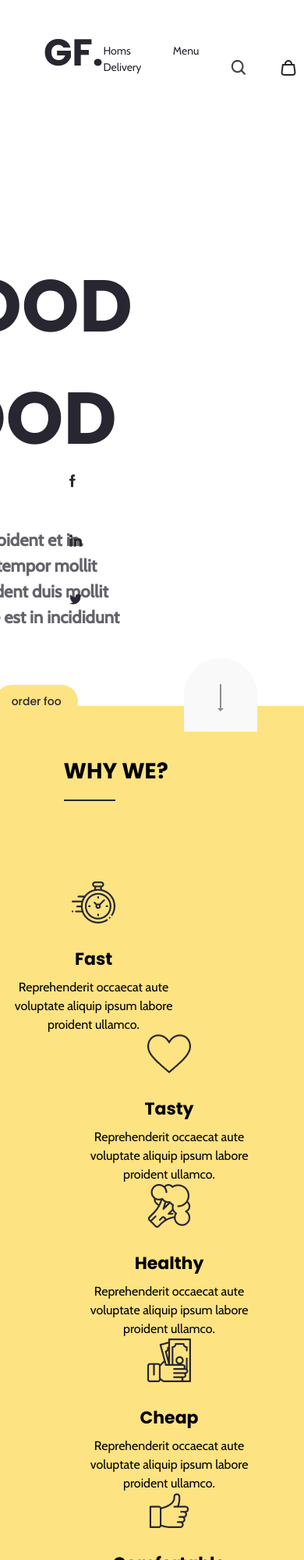
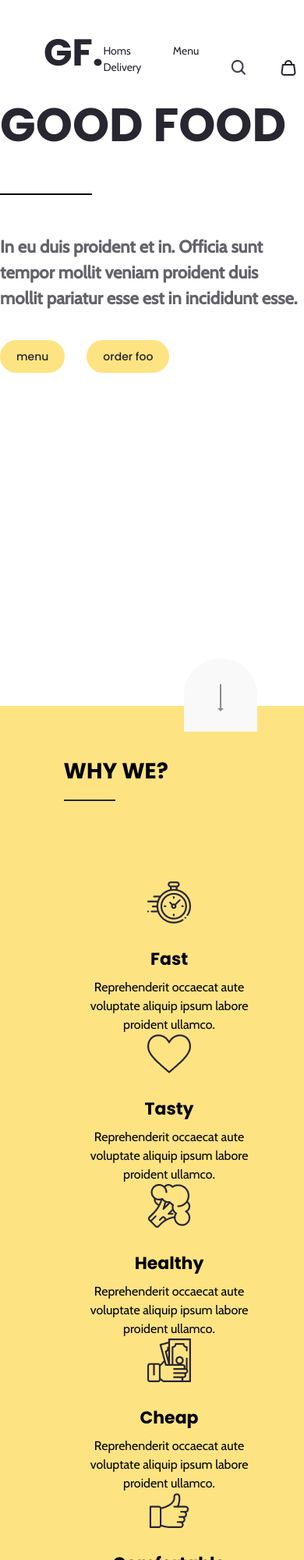
Before and after one commit to VovaKoval/GoodFood, a plain HTML site: page index.html in a window 390 px wide. Shown: the top 2000 px of the page at 78% size. Drawn offline with nearby package versions, Linux system fonts and the light colour scheme.

Commit message:
Повністю готова адаптивність

```diff
--- a/css/style.css
+++ b/css/style.css
@@ -5,6 +5,14 @@
 .header {
     height: 100vh;
     overflow: hidden;
+}
+.header_container{
+    display: flex;
+    width: 100%;
+    max-width: 1920px;
+    justify-content: end;
+    margin-top:40px;
+    z-index: -1000;
 }
 .nav {
     display: inline-block;
@@ -148,13 +156,9 @@
     top: 82px;
 }
 .header_text {
-    display: inline-block;
-    float: right;
-    position: absolute;
+    display: block;
     max-width: 587px;
     max-height: 144px;
-    right: 220px;
-    top: 320px;
 }
 .header_txt {
     font-family: Poppins;
@@ -613,45 +617,52 @@
 }
 
 #overflow {
-	max-width: 100%;
+	width: 100%;
     min-height: 403px;
     overflow: hidden;
 }
 
 .coments_wrapper {
+    width: 100%;
     max-width: 344px;
     text-align: center;
     margin: 0 auto;
 }
 
 .coments_wrapper_left {
+    width: 100%;
     max-width: 174px;
     text-align: center;
     margin: 0 auto;
 }
 .coments_wrapper_right {
+    width: 100%;
     max-width: 174px;
     text-align: center;
     margin: 0 auto;
 }
 
 .coments_img_wrapper {
+    width: 100%;
     max-width: 112px;
     border-radius: 100%;
     margin: 0 auto;
 }
 .coments_img_wrapper_left,
 .coments_img_wrapper_right {
+    width: 100%;
     max-width: 96px;
     border-radius: 100%;
     margin: 0 auto;
 }
 
 .coments_img_wrapper img {
+    width: 100%;
     max-width: 112px;
 }
 .coments_img_wrapper_left img,
 .coments_img_wrapper_right img {
+    width: 100%;
     max-width: 96px;
 }
 .coments_name {
@@ -705,6 +716,7 @@
 }
 
 #desktop:checked ~ #slider{
+    width: 100%;
 	max-width: 960px;
 }
 
@@ -718,6 +730,7 @@
 	margin: 0 0 0 -84px;
 	display: block;
 	height: 68px;
+    width: 100%;
 	max-width: 68px;
 }
 
@@ -731,6 +744,7 @@
 	margin: 0 -84px 0 0;
 	display: block;
 	height: 68px;
+    width: 100%;
 	max-width: 68px;
 }
 
@@ -794,14 +808,17 @@ label, a{
 }
 
 #controls{
-	max-width: 90%;
+    display: flex;
+    width: 90%;
 	height: 50px;
     margin: 0 auto;
+    justify-content: center;
 }
 
 #active label{
 	border-radius: 10px;
 	display: inline-block;
+    width: 100%;
 	max-width: 10px;
 	height: 10px;
 	background: #DEDEDE;
@@ -952,6 +969,52 @@ label, a{
         display: none;
     }
 }
-@media (max-width: 770px){
-
+@media (max-width: 600px){
+    .social_media {
+        display: none;
+    }
 }
+@media (max-width: 500px){
+    .reviews_section{
+        display: none;
+    }
+}
+@media (max-width: 700px){
+    .wrapper_why_we{
+        display: flex;
+        width: 100%;
+        max-width: 1920px;
+        flex-direction: column;
+        justify-items: center;
+        margin-left: 100px;
+    }
+    .fast_wrapper{
+        margin-left: 97px;
+    }
+}
+@media (max-width: 615px){
+    .header_container{
+        display: flex;
+        width: 100%;
+        max-width: 400px;
+        justify-content: end;
+        margin-left: 20px;
+    }
+}
+@media (max-width: 500px){
+    .wrapper_why_we{
+        margin-left: 50px;
+    }
+}
+@media (max-width: 400px){
+    .wrapper_why_we {
+        margin: 0 auto;
+    }
+    .header_container{
+        height: 200px;
+        margin: 0 auto;
+    }
+    .header_txt{
+        font-size: 30px;
+    }
+}
--- a/index.html
+++ b/index.html
@@ -52,6 +52,7 @@
                     </div>
                 </div>
             </div>
+            <div class="header_container">
                 <div class="header_text">
                     <div class="header_txt">
                         <h1>GOOD FOOD</h1>
@@ -66,6 +67,7 @@
                         </div>
                         <div class="btn_menu_ored">
                             <a href="#">order foo</a>
+                        </div>
                     </div>
                 </div>
             </div>
```
Lines whose indentation alone changed are shown as unchanged.
